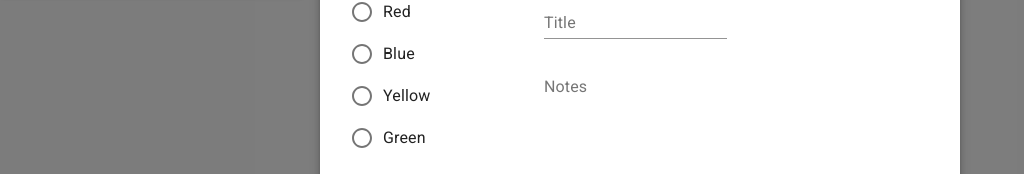
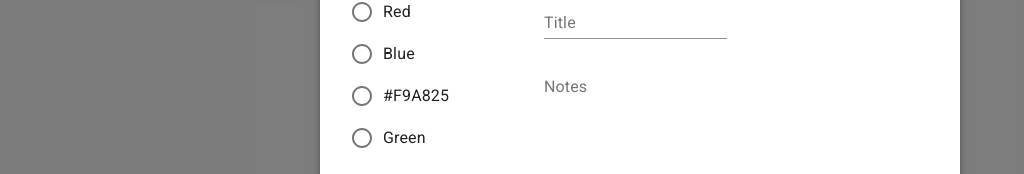
Before and after one commit to dbshanks/motryx-note-sample, a Next.js app: page /1 in a window 1280 px wide. Both pictures are taken after a click on the button "New Note". Shown: the part 290-464 px from the top of the page, without its empty margins (0-1024 px from the left). Built offline with nearby package versions, Linux system fonts and the light colour scheme.

Commit message:
Additional file structure changes. Renamed main front facing elements to JSX for better visual difference with the JS styles

```diff
--- a/Components/Modal/index.jsx
+++ b/Components/Modal/index.jsx
@@ -7,11 +7,8 @@ import {
   Button,
   Radio,
   RadioGroup,
-  Select,
   FormControlLabel,
-  MenuItem,
   FormControl,
-  FormLabel,
   Grid,
   TextField,
 } from '@material-ui/core/'
@@ -102,22 +99,22 @@ export default function InputModal({ handleClose, open }) {
                 value={color}
                 onChange={handleChange}>
                 <FormControlLabel
-                  value='#FF3D00'
+                  value='#D84315'
                   control={<Radio />}
                   label='Red'
                 />
                 <FormControlLabel
-                  value='#2196F3'
+                  value='#0277BD'
                   control={<Radio />}
                   label='Blue'
                 />
                 <FormControlLabel
                   value='yellow'
                   control={<Radio />}
-                  label='Yellow'
+                  label='#F9A825'
                 />
                 <FormControlLabel
-                  value='#00E676'
+                  value='#388E3C'
                   control={<Radio />}
                   label='Green'
                 />
```
Also changed, not shown: pages/api/note/[id].jsx (renamed from pages/api/note/[id].js), pages/api/note/index.jsx (renamed from pages/api/note/index.js), pages/index.jsx (renamed from pages/index.js).
